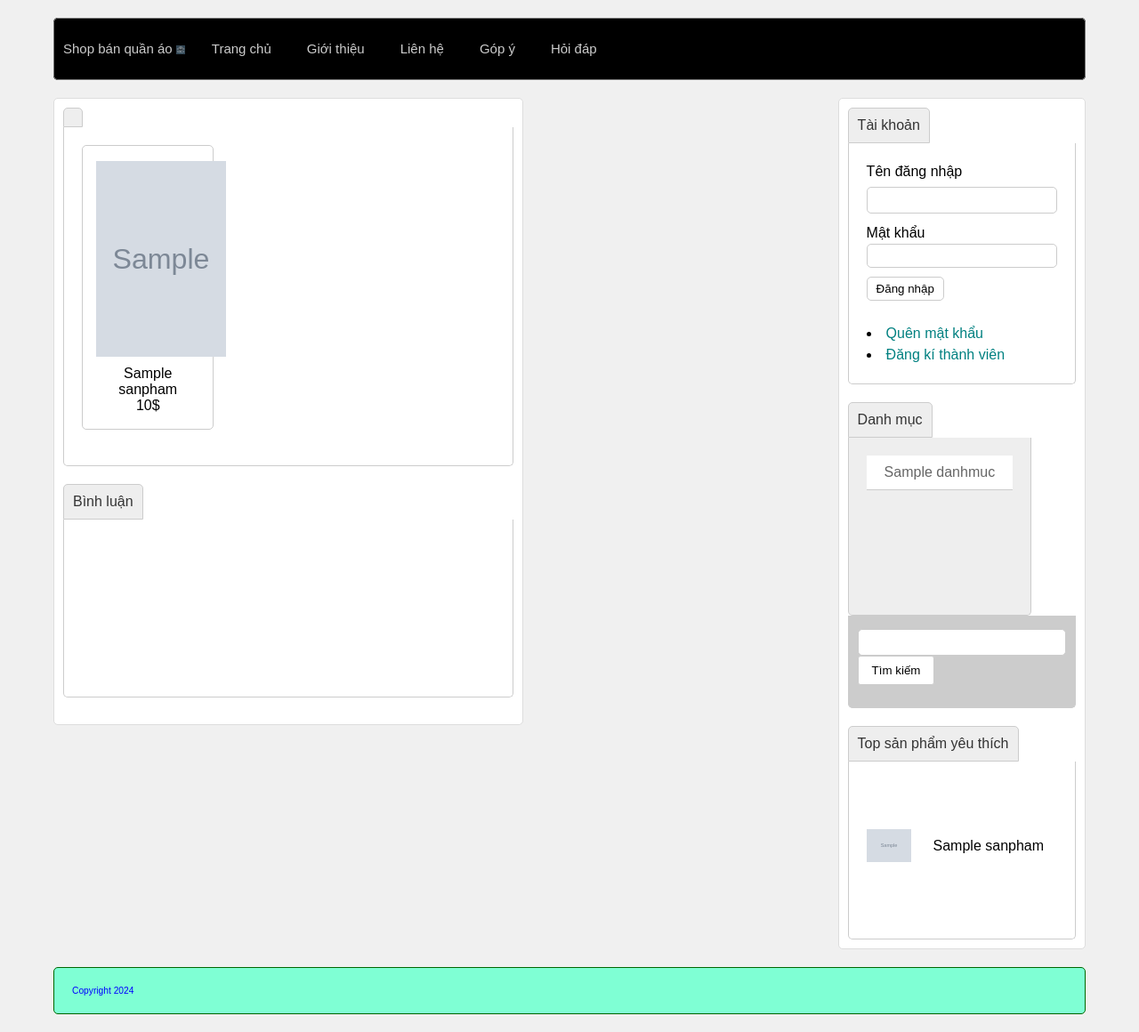
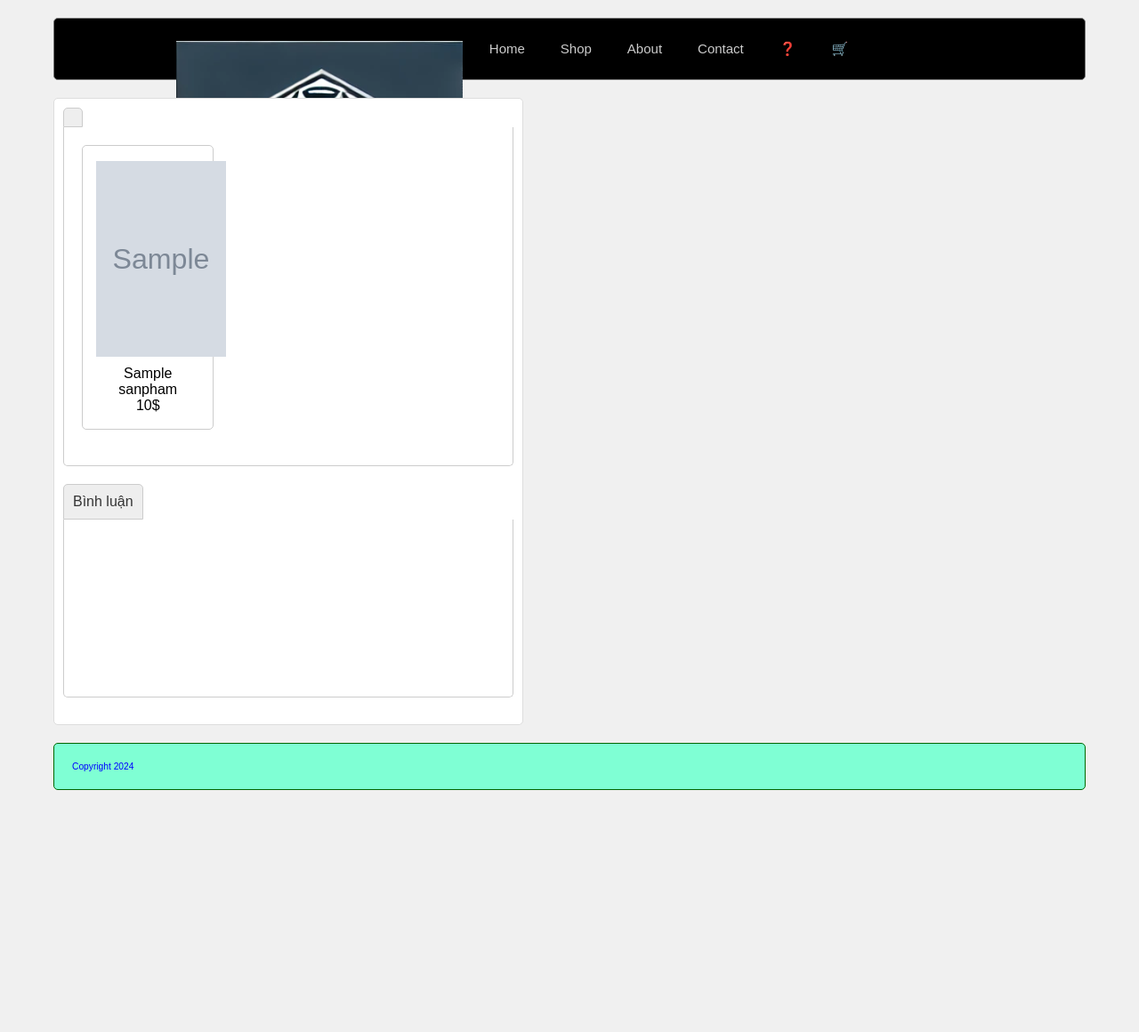
Before and after one commit to Hung11450/Untitled-Project, a PHP site: page /DUANMAU/index.php?act=sanpham in a window 1280 px wide. Shown: the whole page at 89% size. After the commit the page ends 888 px from the top, so only its background shows below. Run offline with PHP 8.4, Linux system fonts and the light colour scheme; tables that the repository leaves empty or names only in its code hold one stand-in row (values such as "Sample post"); grey boxes marked "Sample" are stand-in pictures; some libraries are stand-ins or nearby versions.

Commit message:
menu + fix box

```diff
--- a/view/css/style.css
+++ b/view/css/style.css
@@ -80,7 +80,7 @@ header h1 {
 }
 
 .menu {
-    background-color: black;
+    background-color: white;
     color: #ccc;
     border-radius: 5px;
 }
--- a/view/header.php
+++ b/view/header.php
@@ -12,12 +12,13 @@
         <div class="row mb menu">
             <ul>
                 <li>Shop bán quần áo
-                    <img src="/view/images/logo.png" style="width: 10px; height:10px;" alt="">
+                    <img src="./images/logo.png" alt="">
                 </li>
-                <li><a href="index.php">Trang chủ</a></li>
-                <li><a href="index.php?act=gioithieu">Giới thiệu</a></li>
-                <li><a href="index.php?act=lienhe">Liên hệ</a></li>
-                <li><a href="index.php?act=gopy">Góp ý</a></li>
-                <li><a href="index.php?act=hoidap">Hỏi đáp</a></li>
+                <li><a href="index.php">Home</a></li>
+                <li><a href="index.php?act=gioithieu">Shop</a></li>
+                <li><a href="index.php?act=gopy">About</a></li>
+                <li><a href="index.php?act=lienhe">Contact</a></li>
+                <li><a href="index.php?act=hoidap">❓</a></li>
+                <li><a href="">🛒</a></li>
             </ul>
         </div>
--- a/view/sanpham.php
+++ b/view/sanpham.php
@@ -34,7 +34,5 @@
             </div>
         </div>
     </div>
-    <div class="boxphai">
-        <?php include "boxright.php"; ?>
-    </div>
+
 </div>
--- a/view/sanphamct.php
+++ b/view/sanphamct.php
@@ -1,5 +1,6 @@
 <div class="row mb">
     <div class="boxtrai mr" style="margin-bottom: auto;">
+
         <div class="row mb">
             <?php
             if (isset($_SESSION['user'])) {
@@ -42,7 +43,7 @@
         </div>
     </div>
     </div>
-    <div class="boxphai">
+    <div class="boxphai" style="margin-bottom: auto;">
         <?php include "boxright.php"; ?>
+    </div>
 </div>
-     </div>
```
Also changed, not shown: view/binhluan/binhluanform.php (+40 -23 lines).
